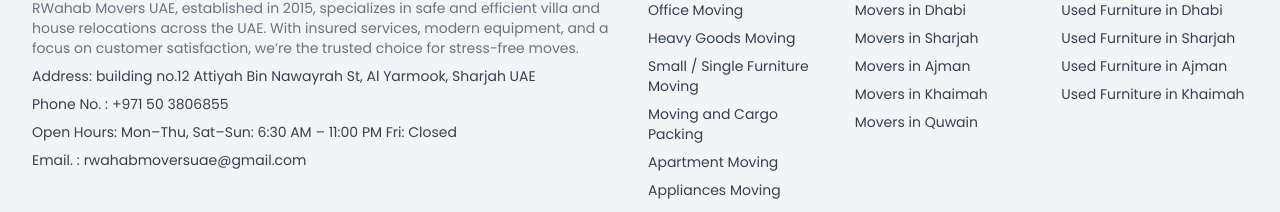
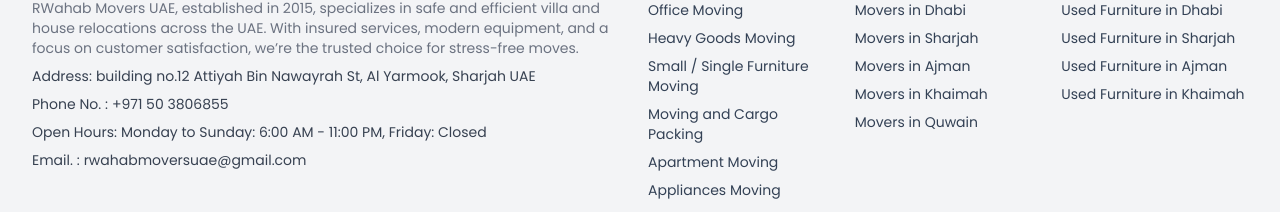
Before and after one commit to MH-7x/uae-movers-packers, a Next.js app: page / in a window 1280 px wide. Shown: the part 9261-9473 px from the top of the page. Built offline with nearby package versions, Linux system fonts and the light colour scheme.

Commit message:
fix: update opening hours text for clarity and consistency

```diff
--- a/src/components/InfoCard.tsx
+++ b/src/components/InfoCard.tsx
@@ -87,7 +87,7 @@
           <p className="text-sm text-muted-foreground">
             Open :{" "}
             <span className="text-black">
-              Mon–Thu, Sat-Sun: 6:30 AM – 11:00 PM, Fri: Closed
+              Monday to Sunday: 6:00 AM - 11:00 PM, Friday: Closed
             </span>
           </p>
         </div>
--- a/src/components/base/Footer.tsx
+++ b/src/components/base/Footer.tsx
@@ -145,7 +145,7 @@
             </div>
             <div className="mt-2 max-w-lg flex gap-x-1 text-sm text-gray-700 md:flex-row flex-col">
               <p>Open Hours:</p>
-              <p>Mon–Thu, Sat–Sun: 6:30 AM – 11:00 PM Fri: Closed</p>
+              <p>Monday to Sunday: 6:00 AM - 11:00 PM, Friday: Closed</p>
             </div>
             <div className="mt-2 max-w-md flex gap-x-1 text-sm text-gray-700 md:flex-row flex-col">
               <p>Email. :</p>
```
